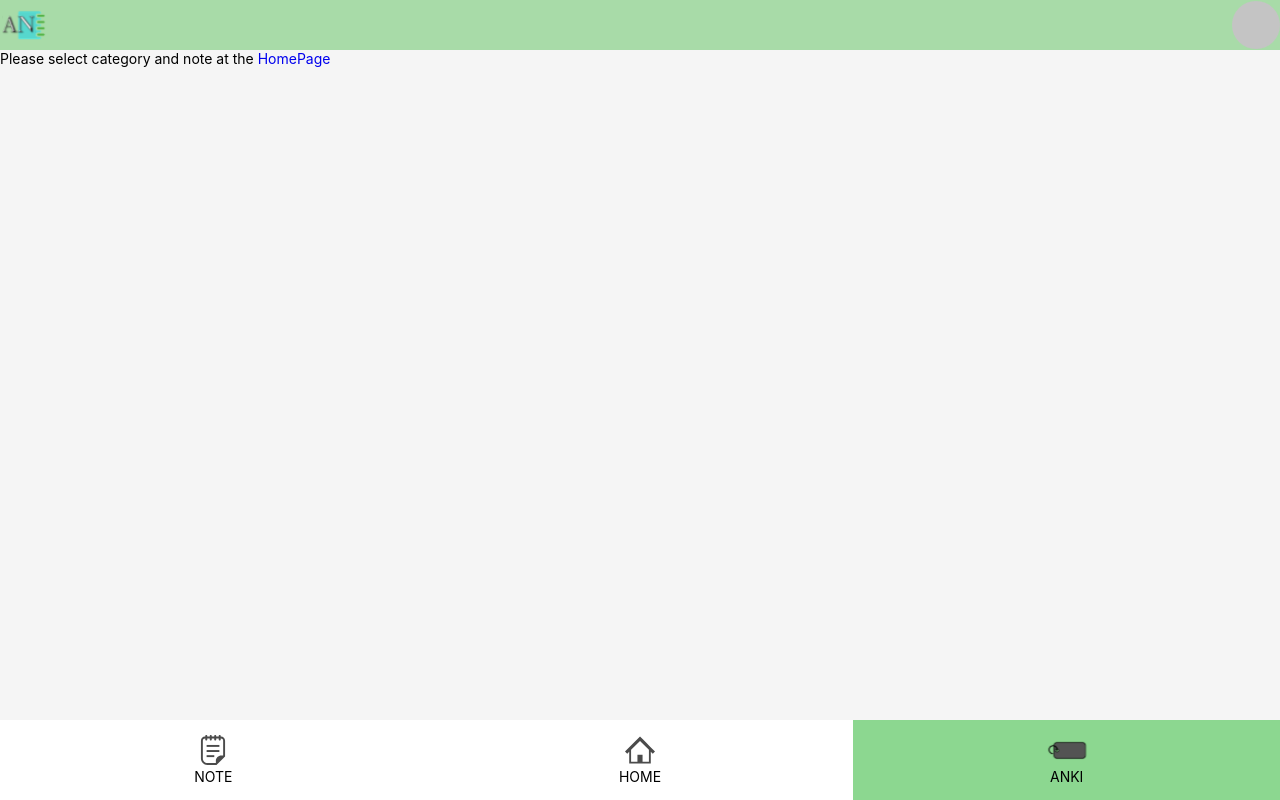
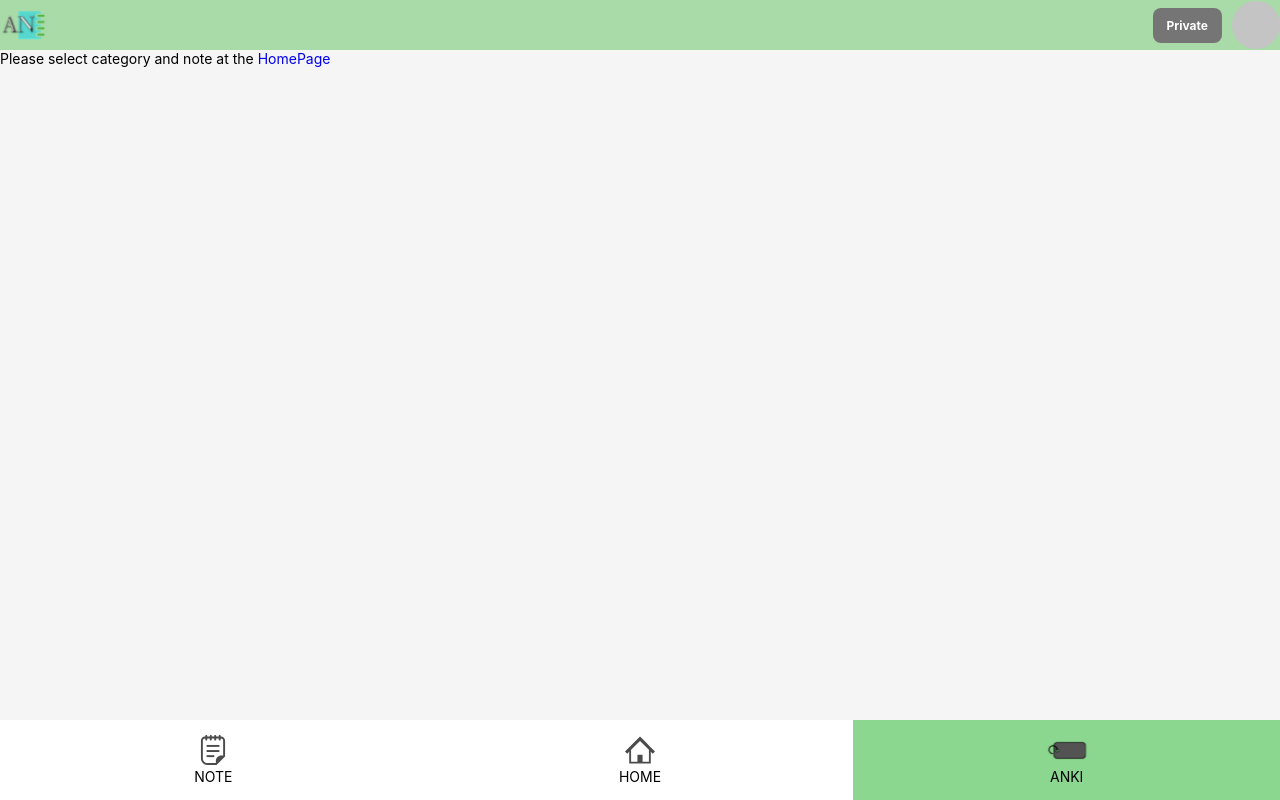
Before and after one commit to kyogen-hekii/anki-note-app, a React app: page /anki in a window 1280 px wide. Built offline with nearby package versions, Linux system fonts and the light colour scheme; no server answers.

Commit message:
toggleボタンの作成

```diff
--- /dev/null
+++ b/src/components/MiniButton.tsx
@@ -0,0 +1,7 @@
+import styled from 'styled-components'
+import TabButton from './TabButton'
+
+export default styled(TabButton)`
+  font-size: 1.2rem;
+  padding: 10px 14px;
+`
--- /dev/null
+++ b/src/components/ToggleButton.tsx
@@ -0,0 +1,23 @@
+import React from 'react'
+import MiniButton from './MiniButton'
+
+type Props = { isPrivate: boolean; onClick: any }
+
+export default ({ isPrivate, onClick }: Props) => {
+  return (
+    <div>
+      <div style={{ display: 'flex' }}>
+        <MiniButton
+          onClick={onClick}
+          className="touchable"
+          style={{
+            backgroundColor: isPrivate ? '#FCAA00' : '#757575',
+            color: isPrivate ? '#757575' : 'white',
+          }}
+        >
+          Private
+        </MiniButton>
+      </div>
+    </div>
+  )
+}
--- a/src/pages/Common/components/Header.tsx
+++ b/src/pages/Common/components/Header.tsx
@@ -1,21 +1,25 @@
 import React from 'react'
 import { connect } from 'react-redux'
 import { withRouter } from 'react-router-dom'
+import _ from 'lodash'
 import SiteLogo from '../../../assets/svg/logo.svg'
 import { openModal } from '../../../reducers/modal'
+import { saveToStore } from '../../../utils/createVariantReducer'
 import SetLoginModal from '../containers/SetLoginModal'
+import SetProfileModal from '../containers/SetProfileModal'
 import UserIcon from '../../../components/UserIcon'
-import SetProfileModal from '../containers/SetProfileModal'
-import _ from 'lodash'
+import ToggleButton from '../../../components/ToggleButton'
 
 type Props = {
   history: any
   auth: any
   selectedData: any
   openModal: Function
+  saveToStore: Function
 }
-const PageHeader = ({ history, auth, selectedData, openModal }: Props) => {
-  const { category, note } = selectedData
+const PageHeader = ({ history, auth, selectedData, openModal, saveToStore }: Props) => {
+  const { user } = auth
+  const { category, note, isPrivate } = selectedData
   return (
     <>
       <div style={{ display: 'flex', backgroundColor: '#A8DBA8', justifyContent: 'space-between' }}>
@@ -28,6 +32,14 @@ const PageHeader = ({ history, auth, selectedData, openModal }: Props) => {
           </span>
         </div>
         <div style={{ display: 'flex', alignItems: 'center' }}>
+          <ToggleButton
+            isPrivate={isPrivate}
+            onClick={() => {
+              history.location.pathname === '/home' &&
+                user &&
+                saveToStore('selectedData', 'isPrivate', !isPrivate)
+            }}
+          />
           <span
             className="touchable"
             onClick={() => {
@@ -57,5 +69,6 @@ const mapStateToProps = (state: any) => ({
 })
 const mapDispatchToProps = {
   openModal,
+  saveToStore,
 }
 export default withRouter(connect(mapStateToProps, mapDispatchToProps)(PageHeader))
--- a/src/pages/Home/HomePage.tsx
+++ b/src/pages/Home/HomePage.tsx
@@ -4,7 +4,7 @@ import { connect } from 'react-redux'
 import _ from 'lodash'
 
 import SimpleFetch from '../../api/SimpleFetch'
-import { getUser, getCategories, getNotes, deleteNote } from '../../api/queries'
+import { getCategories, getNotes, deleteNote } from '../../api/queries'
 import NoteItem from './components/NoteItem'
 import { openModal } from '../../reducers/modal'
 import { saveToStore } from '../../utils/createVariantReducer'
@@ -18,6 +18,7 @@ type Props = {
   selectedData: {
     category: any
     note: any
+    isPrivate: boolean
   }
   page: any
   saveToStore: Function
@@ -25,9 +26,6 @@ type Props = {
 }
 class HomePage extends Component<Props> {
   // #region state
-  state: any = {
-    user: {},
-  }
   operationMenuObj: any = {
     onPlusButtonClick: () => {
       const { category } = this.props.selectedData
@@ -46,11 +44,7 @@ class HomePage extends Component<Props> {
   CREATE_ID: number = 999
   // #region componentDidMount
   async componentDidMount() {
-    const user = await SimpleFetch(getUser(1))
-    this.setState({ user })
-
     await this.initCategoryOptions()
-
     await this.initNotes()
   }
   // #endregion
@@ -93,7 +87,7 @@ class HomePage extends Component<Props> {
   // #region render
   render() {
     const {
-      selectedData: { category },
+      selectedData: { category, isPrivate },
       page: { categoryOptions, notes },
       auth: { user },
     } = this.props
@@ -122,6 +116,7 @@ class HomePage extends Component<Props> {
         <OperationMenu obj={this.operationMenuObj} />
         {!_.isEmpty(category) &&
           notes
+            .filter((n: any) => !isPrivate || n.author === user?.displayName)
             .filter((n: any) => n.categoryId === category.id)
             .map((n: any) => {
               return (
@@ -143,7 +138,6 @@ class HomePage extends Component<Props> {
   // #endregion
 }
 
-// extends Component<Props>
 const mapStateToProps = (state: any) => ({
   auth: state.auth,
   selectedData: state.selectedData,
--- a/src/reducers/index.ts
+++ b/src/reducers/index.ts
@@ -8,7 +8,7 @@ const createRootReducer = (history: History) =>
   combineReducers({
     router: connectRouter(history),
     page: createVariantReducer('page'),
-    selectedData: createVariantReducer('selectedData'),
+    selectedData: createVariantReducer('selectedData', { isPrivate: false }),
     auth: createVariantReducer('auth'),
     modal,
   })
--- a/src/utils/createVariantReducer.ts
+++ b/src/utils/createVariantReducer.ts
@@ -1,9 +1,8 @@
-const initialState: any = {}
 /**
  * targetを受け取り、action.targetをもつ、reducerを生成
  * e.g.) target: 'user'
  */
-export default (target: string) => {
+export default (target: string, initialState: any = {}) => {
   // actionにtargetを生やして、targetName: {keyName1: valueName1...}とする
   return (state = initialState, action: any) => {
     if (target !== action.target) {
```
